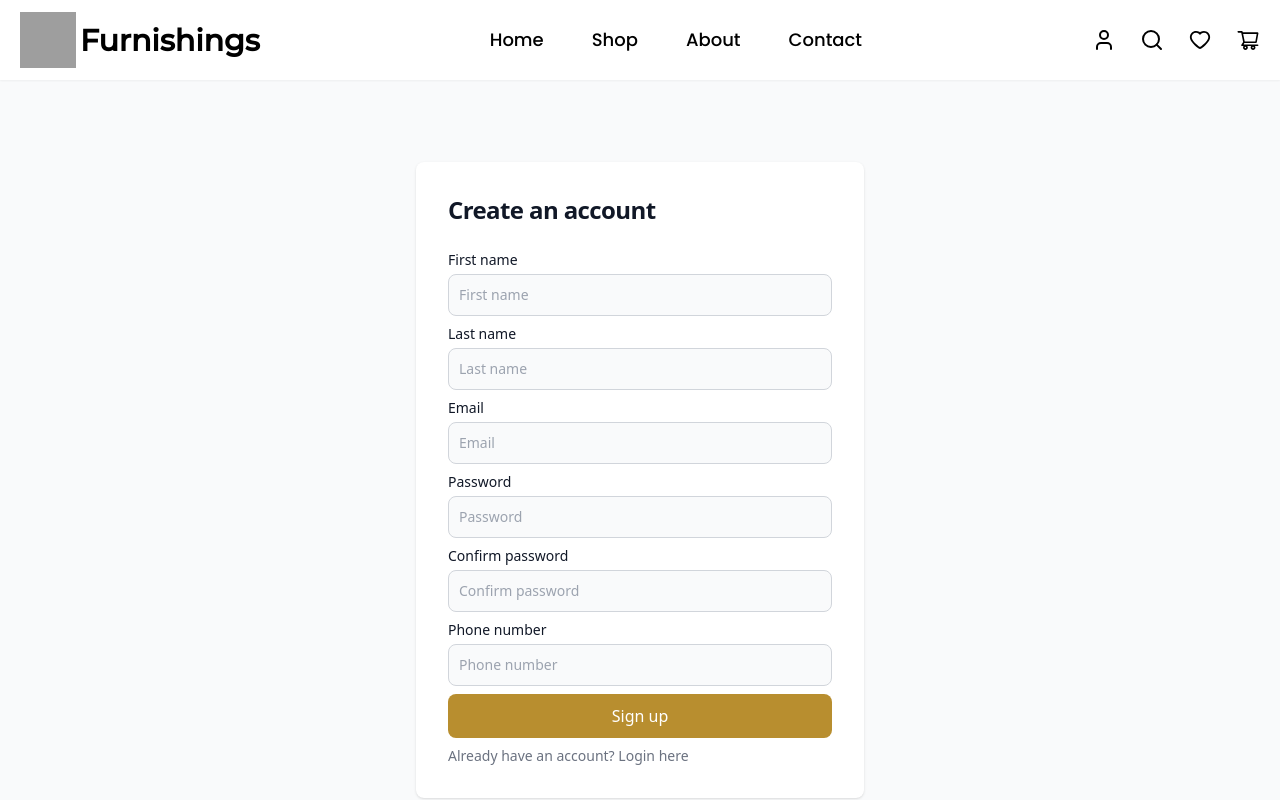
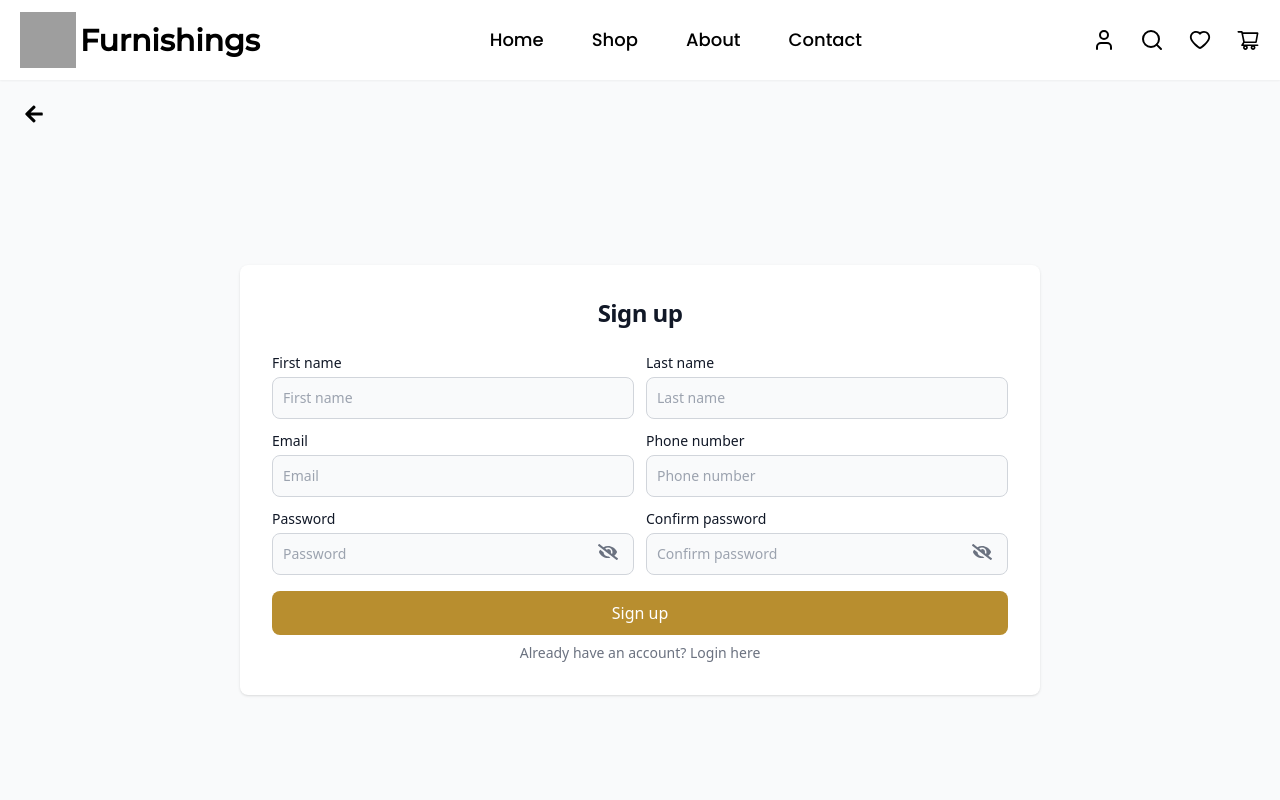
Before and after one commit to abdumajidov23/e-commerce, a React (Vite) app: page /auth/sign-up in a window 1280 px wide. Shown: the top 800 px of the page. Built offline with nearby package versions, Linux system fonts and the light colour scheme; grey boxes are pictures that could not be loaded.

Commit message:
env_api update now

```diff
--- a/src/components/products/Products.tsx
+++ b/src/components/products/Products.tsx
@@ -26,7 +26,7 @@ const Products: FC<IProductProps> = ({ data, title, grid }) => {
       >
         <img
           className="w-full h-full bg-no-repeat bg-center bg-cover group-hover:scale-[1.02] duration-300 md:scale-100 cursor-pointer"
-          src={`${import.meta.env.VITE_BASE_IMAGE_URL}${product.images[0]}`}
+          src={`${import.meta.env.VITE_IMAGE_BASE_URL}${product.images[0]}`}
           alt={product.name}
         />
       </div>
--- a/src/pages/auth/sign-up/SignUp.tsx
+++ b/src/pages/auth/sign-up/SignUp.tsx
@@ -1,118 +1,261 @@
-import { useForm } from "react-hook-form"
-import { yupResolver } from "@hookform/resolvers/yup"
-import * as yup from "yup"
-import { ICustomer } from "@/types"
-import { useCreateCustomerMutation, useCreateOtpMutation } from "@/redux/api/customer-api"
-import toast from "react-hot-toast"
-import { useNavigate } from "react-router-dom"
-import { useDispatch } from "react-redux"
-import { saveEmail } from "@/redux/features/otp-slice"
+import { useForm } from "react-hook-form";
+import { yupResolver } from "@hookform/resolvers/yup";
+import * as yup from "yup";
+import { ICustomer } from "@/types";
+import { useCreateCustomerMutation } from "@/redux/api/customer-api";
+import { Link, useNavigate } from "react-router-dom";
+import { useDispatch } from "react-redux";
+import { saveEmail } from "@/redux/features/otp-slice";
+import { useState } from "react";
+import { FaArrowLeft, FaEye, FaEyeSlash } from "react-icons/fa";
 
 const schema = yup
   .object({
-    first_name: yup.string().required(),
+    first_name: yup.string().required("First name is required"),
     last_name: yup.string().required(),
     email: yup.string().email().required(),
     password: yup.string().required(),
     confirm_password: yup.string().required(),
     phone_number: yup.string().required(),
   })
-  .required()
+  .required();
 
 const SignUp = () => {
-  const navigate = useNavigate()
-  const dispatch = useDispatch()
+  const [showPassword, setShowPassword] = useState(false);
+  const [showConfirmPassword, setShowConfirmPassword] = useState(false);
 
-  const [createCustomer, {isLoading}] = useCreateCustomerMutation()
-  const [createOtp, {isLoading: otpLoading}] = useCreateOtpMutation()
-  console.log(isLoading);
+  const togglePasswordVisibility = () => {
+    setShowPassword((prev) => !prev);
+  };
 
+  const toggleConfirmPasswordVisibility = () => {
+    setShowConfirmPassword((prev) => !prev);
+  };
+
+  const navigate = useNavigate();
+  const dispatch = useDispatch();
+
+  const [createCustomer, { isLoading }] = useCreateCustomerMutation();
+  const [rgError, setrgError] = useState<string>("");
   const {
     register,
     handleSubmit,
     formState: { errors },
   } = useForm({
     resolver: yupResolver(schema),
-  })
+  });
   const onSubmit = (data: ICustomer) => {
     createCustomer(data)
       .unwrap()
-    .then((res) => {
-      toast.success("Welcome", {position: "bottom-right"})
-      dispatch(saveEmail({
-        email:data.email,
-        // verification_key: res.data.verification_key // mana shu yerni tekshiring
-      }))
-      createOtp({email: data.email})
-      .unwrap()
-      .then(()=> {
-        navigate("/auth/otp")
+      .then(() => {
+        dispatch(
+          saveEmail({
+            email: data.email,
           })
+        );
+        setrgError("");
+        return navigate("/auth/otp");
       })
-    .catch((err)=> {
-      let msg = err.data.message
-      toast.error(Array.isArray(msg) ? msg[0] : msg, {position: "bottom-right"})
-    })
+      .catch((err) => {
+        const errorMessage = err?.data?.message;
+        if (typeof errorMessage === "string") {
+          setrgError(errorMessage);
+        } else if (Array.isArray(errorMessage)) {
+          setrgError(errorMessage[0]);
+        } else {
+          setrgError("An unknown error occurred.");
         }
-
+      });
+  };
 
   return (
     <section className="bg-gray-50 dark:bg-gray-900">
-  <div className="flex flex-col items-center justify-center px-6 py-8 mx-auto md:h-screen lg:py-0">
-      <div className="w-full bg-white rounded-lg shadow dark:border md:mt-0 sm:max-w-md xl:p-0 dark:bg-gray-800 dark:border-gray-700">
+      <div className="flex flex-col items-center justify-center px-6 py-8 mx-auto min-h-screen lg:py-0 relative">
+        <Link to={"/"} className="absolute top-6 left-6 text-xl">
+          <FaArrowLeft />
+        </Link>
+        <div className="w-full bg-white rounded-lg shadow dark:border md:mt-0 sm:max-w-[800px] xl:p-0 dark:bg-gray-800 dark:border-gray-700">
           <div className="p-6 space-y-4 md:space-y-6 sm:p-8">
-              <h1 className="text-xl font-bold leading-tight tracking-tight text-gray-900 md:text-2xl dark:text-white">
-                  Create an account
+            <h1 className="text-xl text-center font-bold leading-tight tracking-tight text-gray-900 md:text-2xl dark:text-white">
+              Sign up
             </h1>
-              <form onSubmit={handleSubmit(onSubmit)} className="space-y-1 md:space-y-2" action="#">
+            {rgError && (
+              <div className="text-red-500 text-sm mb-4 text-center">
+                {rgError}
+              </div>
+            )}
+            <form
+              onSubmit={handleSubmit(onSubmit)}
+              className="space-y-1 md:space-y-2"
+              action="#"
+            >
+              <div className="grid  sm:grid-cols-2 gap-3">
                 <div>
-                      <label htmlFor="first_name" className="block mb-1 text-sm font-medium text-gray-900 dark:text-white">First name</label>
-                      <input {...register("first_name")} type="text" name="first_name" id="first_name" className="bg-gray-50 border border-gray-300 text-gray-900 text-sm rounded-lg focus:ring-primary-600 focus:border-primary-600 block w-full p-2.5 dark:bg-gray-700 dark:border-gray-600 dark:placeholder-gray-400 dark:text-white dark:focus:ring-blue-500 dark:focus:border-blue-500" placeholder="First name" required />
+                  <label
+                    htmlFor="first_name"
+                    className="block mb-1 text-sm font-medium text-gray-900 dark:text-white"
+                  >
+                    First name
+                  </label>
+                  <input
+                    {...register("first_name")}
+                    type="text"
+                    name="first_name"
+                    id="first_name"
+                    className="bg-gray-50 border border-gray-300 text-gray-900 text-sm rounded-lg focus:ring-primary-600 focus:border-primary-600 block w-full p-2.5 dark:bg-gray-700 dark:border-gray-600 dark:placeholder-gray-400 dark:text-white dark:focus:ring-blue-500 dark:focus:border-blue-500"
+                    placeholder="First name"
+                  />
+                  {errors.first_name?.message && (
+                    <p className="text-red-500 text-sm">
+                      {errors.first_name?.message}
+                    </p>
+                  )}
                 </div>
                 <div>
-                      <label htmlFor="last_name" className="block mb-1 text-sm font-medium text-gray-900 dark:text-white">Last name</label>
-                      <input {...register("last_name")} type="text" name="last_name" id="last_name" className="bg-gray-50 border border-gray-300 text-gray-900 text-sm rounded-lg focus:ring-primary-600 focus:border-primary-600 block w-full p-2.5 dark:bg-gray-700 dark:border-gray-600 dark:placeholder-gray-400 dark:text-white dark:focus:ring-blue-500 dark:focus:border-blue-500" placeholder="Last name" required />
+                  <label
+                    htmlFor="last_name"
+                    className="block mb-1 text-sm font-medium text-gray-900 dark:text-white"
+                  >
+                    Last name
+                  </label>
+                  <input
+                    {...register("last_name")}
+                    type="text"
+                    name="last_name"
+                    id="last_name"
+                    className="bg-gray-50 border border-gray-300 text-gray-900 text-sm rounded-lg focus:ring-primary-600 focus:border-primary-600 block w-full p-2.5 dark:bg-gray-700 dark:border-gray-600 dark:placeholder-gray-400 dark:text-white dark:focus:ring-blue-500 dark:focus:border-blue-500"
+                    placeholder="Last name"
+                  />
+                  {errors.last_name?.message && (
+                    <p className="text-red-500 text-sm">
+                      {errors.last_name?.message}
+                    </p>
+                  )}
                 </div>
                 <div>
-                      <label htmlFor="email" className="block mb-1 text-sm font-medium text-gray-900 dark:text-white">Email</label>
-                      <input  {...register("email")} type="email" name="email" id="email" className="bg-gray-50 border border-gray-300 text-gray-900 text-sm rounded-lg focus:ring-primary-600 focus:border-primary-600 block w-full p-2.5 dark:bg-gray-700 dark:border-gray-600 dark:placeholder-gray-400 dark:text-white dark:focus:ring-blue-500 dark:focus:border-blue-500" placeholder="Email" required />
+                  <label
+                    htmlFor="email"
+                    className="block mb-1 text-sm font-medium text-gray-900 dark:text-white"
+                  >
+                    Email
+                  </label>
+                  <input
+                    {...register("email")}
+                    type="email"
+                    name="email"
+                    id="email"
+                    className="bg-gray-50 border border-gray-300 text-gray-900 text-sm rounded-lg focus:ring-primary-600 focus:border-primary-600 block w-full p-2.5 dark:bg-gray-700 dark:border-gray-600 dark:placeholder-gray-400 dark:text-white dark:focus:ring-blue-500 dark:focus:border-blue-500"
+                    placeholder="Email"
+                  />
+                  {errors.email?.message && (
+                    <p className="text-red-500 text-sm">
+                      {errors.email?.message}
+                    </p>
+                  )}
                 </div>
                 <div>
-                      <label htmlFor="password" className="block mb-1 text-sm font-medium text-gray-900 dark:text-white">Password</label>
-                      <input {...register("password")} type="password" name="password" id="password" className="bg-gray-50 border border-gray-300 text-gray-900 text-sm rounded-lg focus:ring-primary-600 focus:border-primary-600 block w-full p-2.5 dark:bg-gray-700 dark:border-gray-600 dark:placeholder-gray-400 dark:text-white dark:focus:ring-blue-500 dark:focus:border-blue-500" placeholder="Password" required />
+                  <label
+                    htmlFor="phone_number"
+                    className="block mb-1 text-sm font-medium text-gray-900 dark:text-white"
+                  >
+                    Phone number
+                  </label>
+                  <input
+                    {...register("phone_number")}
+                    type="text"
+                    name="phone_number"
+                    id="phone_number"
+                    className="bg-gray-50 border border-gray-300 text-gray-900 text-sm rounded-lg focus:ring-primary-600 focus:border-primary-600 block w-full p-2.5 dark:bg-gray-700 dark:border-gray-600 dark:placeholder-gray-400 dark:text-white dark:focus:ring-blue-500 dark:focus:border-blue-500"
+                    placeholder="Phone number"
+                  />
+                  {errors.phone_number?.message && (
+                    <p className="text-red-500 text-sm">
+                      {errors.phone_number?.message}
+                    </p>
+                  )}
                 </div>
-                  <div>
-                      <label htmlFor="confirm_password" className="block mb-1 text-sm font-medium text-gray-900 dark:text-white">Confirm password</label>
-                      <input {...register("confirm_password")} type="password" name="confirm_password" id="confirm_password" className="bg-gray-50 border border-gray-300 text-gray-900 text-sm rounded-lg focus:ring-primary-600 focus:border-primary-600 block w-full p-2.5 dark:bg-gray-700 dark:border-gray-600 dark:placeholder-gray-400 dark:text-white dark:focus:ring-blue-500 dark:focus:border-blue-500" placeholder="Confirm password" required />
+                <div className=" relative">
+                  <label
+                    htmlFor="password"
+                    className="block mb-1 text-sm font-medium text-gray-900 dark:text-white"
+                  >
+                    Password
+                  </label>
+                  <input
+                    {...register("password")}
+                    autoComplete="off"
+                    type={showPassword ? "text" : "password"}
+                    name="password"
+                    id="password"
+                    className="bg-gray-50 border border-gray-300 text-gray-900 text-sm rounded-lg focus:ring-primary-600 focus:border-primary-600 block w-full p-2.5 dark:bg-gray-700 dark:border-gray-600 dark:placeholder-gray-400 dark:text-white dark:focus:ring-blue-500 dark:focus:border-blue-500"
+                    placeholder="Password"
+                  />
+                  <span
+                    onClick={togglePasswordVisibility}
+                    className="text-xl absolute top-[50%] right-4 cursor-pointer text-gray-500 dark:text-gray-300"
+                  >
+                    {showPassword ? <FaEye /> : <FaEyeSlash />}
+                  </span>
+                  {errors.password?.message && (
+                    <p className="text-red-500 text-sm">
+                      {errors.password?.message}
+                    </p>
+                  )}
                 </div>
-                  <div>
-                      <label htmlFor="phone_number" className="block mb-1 text-sm font-medium text-gray-900 dark:text-white">Phone number</label>
-                      <input {...register("phone_number")} type="text" name="phone_number" id="phone_number" className="bg-gray-50 border border-gray-300 text-gray-900 text-sm rounded-lg focus:ring-primary-600 focus:border-primary-600 block w-full p-2.5 dark:bg-gray-700 dark:border-gray-600 dark:placeholder-gray-400 dark:text-white dark:focus:ring-blue-500 dark:focus:border-blue-500" placeholder="Phone number" required />
+                <div className=" relative">
+                  <label
+                    htmlFor="confirm_password"
+                    className="block mb-1 text-sm font-medium text-gray-900 dark:text-white"
+                  >
+                    Confirm password
+                  </label>
+                  <input
+                    {...register("confirm_password")}
+                    autoComplete="off"
+                    type={showConfirmPassword ? "text" : "password"}
+                    name="confirm_password"
+                    id="confirm_password"
+                    className="bg-gray-50 border border-gray-300 text-gray-900 text-sm rounded-lg focus:ring-primary-600 focus:border-primary-600 block w-full p-2.5 dark:bg-gray-700 dark:border-gray-600 dark:placeholder-gray-400 dark:text-white dark:focus:ring-blue-500 dark:focus:border-blue-500"
+                    placeholder="Confirm password"
+                  />
+                  <span
+                    onClick={toggleConfirmPasswordVisibility}
+                    className="text-xl absolute top-[50%] right-4 cursor-pointer text-gray-500 dark:text-gray-300"
+                  >
+                    {showConfirmPassword ? <FaEye /> : <FaEyeSlash />}
+                  </span>
+                  {errors.confirm_password?.message && (
+                    <p className="text-red-500 text-sm">
+                      {errors.confirm_password?.message}
+                    </p>
+                  )}
+                </div>
               </div>
 
-                  {/* <div className="flex items-start">
-                      <div className="flex items-center h-5">
-                        <input id="terms" aria-describedby="terms" type="checkbox" className="w-4 h-4 border border-gray-300 rounded bg-gray-50 focus:ring-3 focus:ring-primary-300 dark:bg-gray-700 dark:border-gray-600 dark:focus:ring-primary-600 dark:ring-offset-gray-800" required/>
-                      </div>
-                      <div className="ml-3 text-sm">
-                        <label htmlFor="terms" className="font-light text-gray-500 dark:text-gray-300">I accept the <a className="font-medium text-primary-600 hover:underline dark:text-primary-500" href="#">Terms and Conditions</a></label>
-                      </div>
-                  </div> */}
-
               <div>
-                    <button disabled={isLoading || otpLoading} className="p-2.5 bg-bg-primary w-full text-white rounded-lg disabled:opacity-70">{isLoading || otpLoading ? "Loading...": "Sign up"}</button>
+                <button
+                  disabled={isLoading}
+                  className="p-2.5 mt-2 bg-bg-primary w-full text-white rounded-lg disabled:opacity-70"
+                >
+                  {isLoading ? "Loading..." : "Sign up"}
+                </button>
               </div>
 
-
-                  <p className="text-sm font-light text-gray-500 dark:text-gray-400">
-                      Already have an account? <a href="#" className="font-medium text-primary-600 hover:underline dark:text-primary-500">Login here</a>
+              <p className="text-sm font-light text-gray-500 dark:text-gray-400 text-center mt-2">
+                Already have an account?{" "}
+                <Link
+                  to={"/auth/sign-in"}
+                  className="font-medium text-primary-600 hover:underline dark:text-primary-500"
+                >
+                  Login here
+                </Link>
               </p>
             </form>
           </div>
         </div>
       </div>
     </section>
-  )
-}
+  );
+};
 
-export default SignUp
+export default SignUp;
--- a/src/redux/api/customer-api.ts
+++ b/src/redux/api/customer-api.ts
@@ -5,7 +5,7 @@ const extendedApi = mainApi.injectEndpoints({
   endpoints: (build) => ({
     createCustomer: build.mutation<any, ICustomer>({
       query: (body) => ({
-        url: "customer/auth/signup",
+        url: "customer/auth/signup-user",
         method: "POST",
         body,
       }),
--- a/src/redux/api/index.ts
+++ b/src/redux/api/index.ts
@@ -4,7 +4,7 @@ import { clearToken } from "../features/token-slice";
 const baseQuery = async (args: any, api: any, extraOptions: any) => {
   const { dispatch } = api;
   const rawBaseQuery = fetchBaseQuery({
-    baseUrl: import.meta.env.BASE_URL,
+    baseUrl: import.meta.env.VITE_BASE_URL,
     prepareHeaders: (headers) => {
       const token = localStorage.getItem("access_token") as string;
       if (token) {
```
Lines whose indentation alone changed are shown as unchanged.
